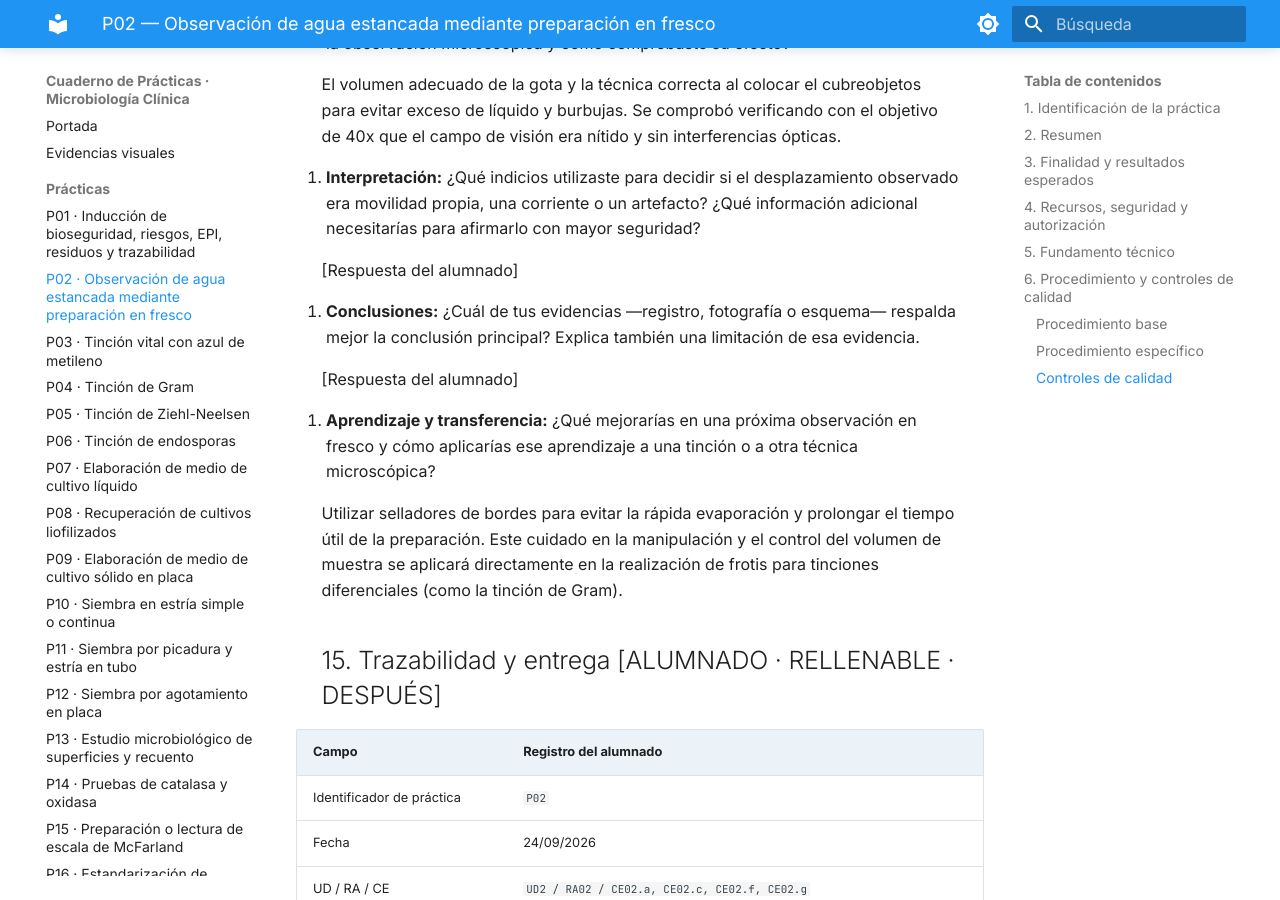
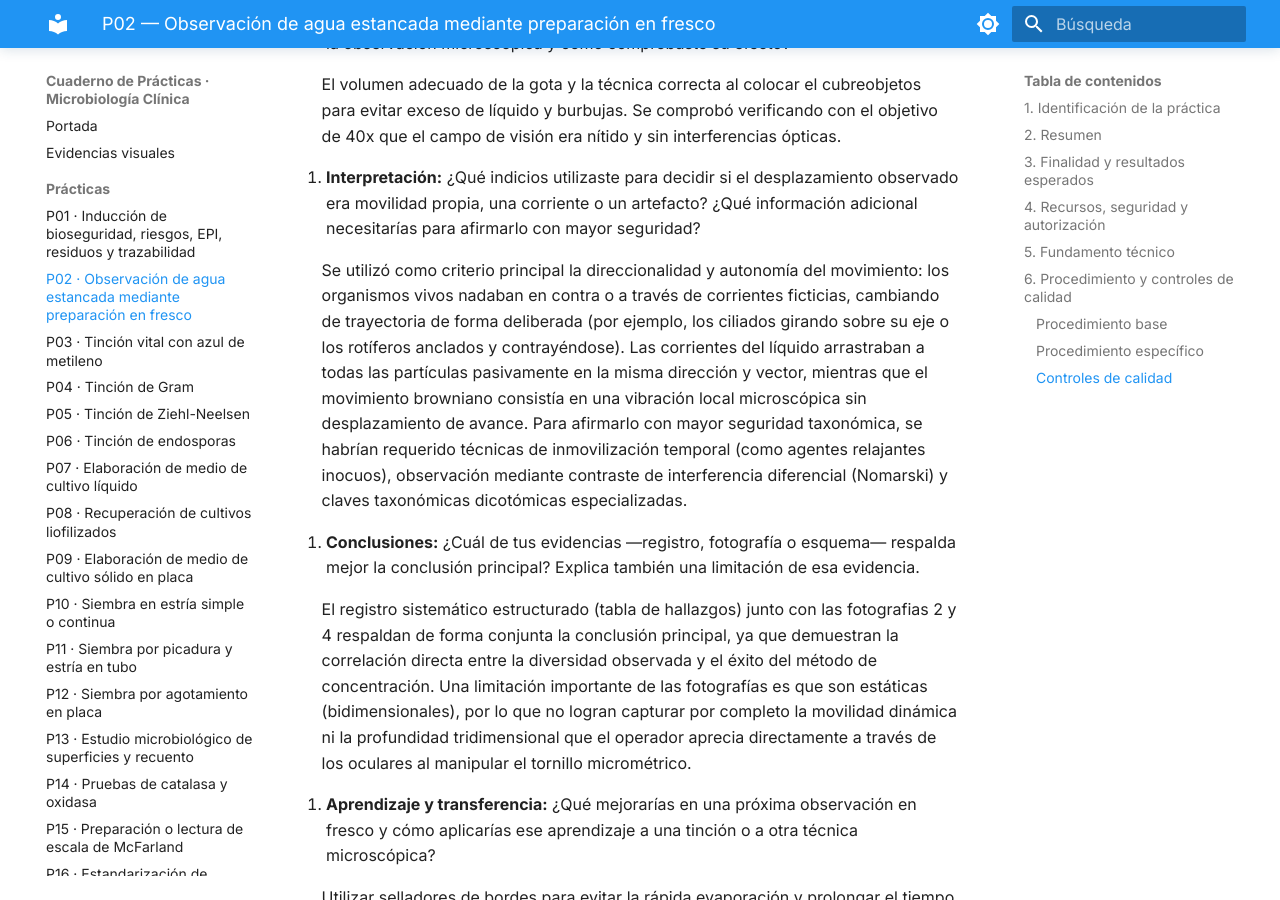
Before and after one commit to aseguror01-source/Cuaderno-Microbiolog-a--Ariadna-Seguro, an MkDocs documentation site: the page built from docs/practicas/P02_Observacion_en_fresco.md, in a window 1280 px wide and 900 px high, scrolled down 11742 px. Built offline with MkDocs 1.6.1 and Material for MkDocs 9.7.7, drawn with Linux system fonts in a browser that asks for light colours.

Commit message:
Update P02_Observacion_en_fresco.md

```diff
--- a/docs/practicas/P02_Observacion_en_fresco.md
+++ b/docs/practicas/P02_Observacion_en_fresco.md
@@ -246,11 +246,11 @@ Responde de forma razonada a las cuatro preguntas. Relaciona cada respuesta con
 
 2. **Interpretación:** ¿Qué indicios utilizaste para decidir si el desplazamiento observado era movilidad propia, una corriente o un artefacto? ¿Qué información adicional necesitarías para afirmarlo con mayor seguridad?
 
-   [Respuesta del alumnado]
+   Se utilizó como criterio principal la direccionalidad y autonomía del movimiento: los organismos vivos nadaban en contra o a través de corrientes ficticias, cambiando de trayectoria de forma deliberada (por ejemplo, los ciliados girando sobre su eje o los rotíferos anclados y contrayéndose). Las corrientes del líquido arrastraban a todas las partículas pasivamente en la misma dirección y vector, mientras que el movimiento browniano consistía en una vibración local microscópica sin desplazamiento de avance. Para afirmarlo con mayor seguridad taxonómica, se habrían requerido técnicas de inmovilización temporal (como agentes relajantes inocuos), observación mediante contraste de interferencia diferencial (Nomarski) y claves taxonómicas dicotómicas especializadas.
 
 3. **Conclusiones:** ¿Cuál de tus evidencias —registro, fotografía o esquema— respalda mejor la conclusión principal? Explica también una limitación de esa evidencia.
 
-   [Respuesta del alumnado]
+   El registro sistemático estructurado (tabla de hallazgos) junto con las fotografias 2 y 4 respaldan de forma conjunta la conclusión principal, ya que demuestran la correlación directa entre la diversidad observada y el éxito del método de concentración. Una limitación importante de las fotografías es que son estáticas (bidimensionales), por lo que no logran capturar por completo la movilidad dinámica ni la profundidad tridimensional que el operador aprecia directamente a través de los oculares al manipular el tornillo micrométrico.
 
 4. **Aprendizaje y transferencia:** ¿Qué mejorarías en una próxima observación en fresco y cómo aplicarías ese aprendizaje a una tinción o a otra técnica microscópica?
 
```
